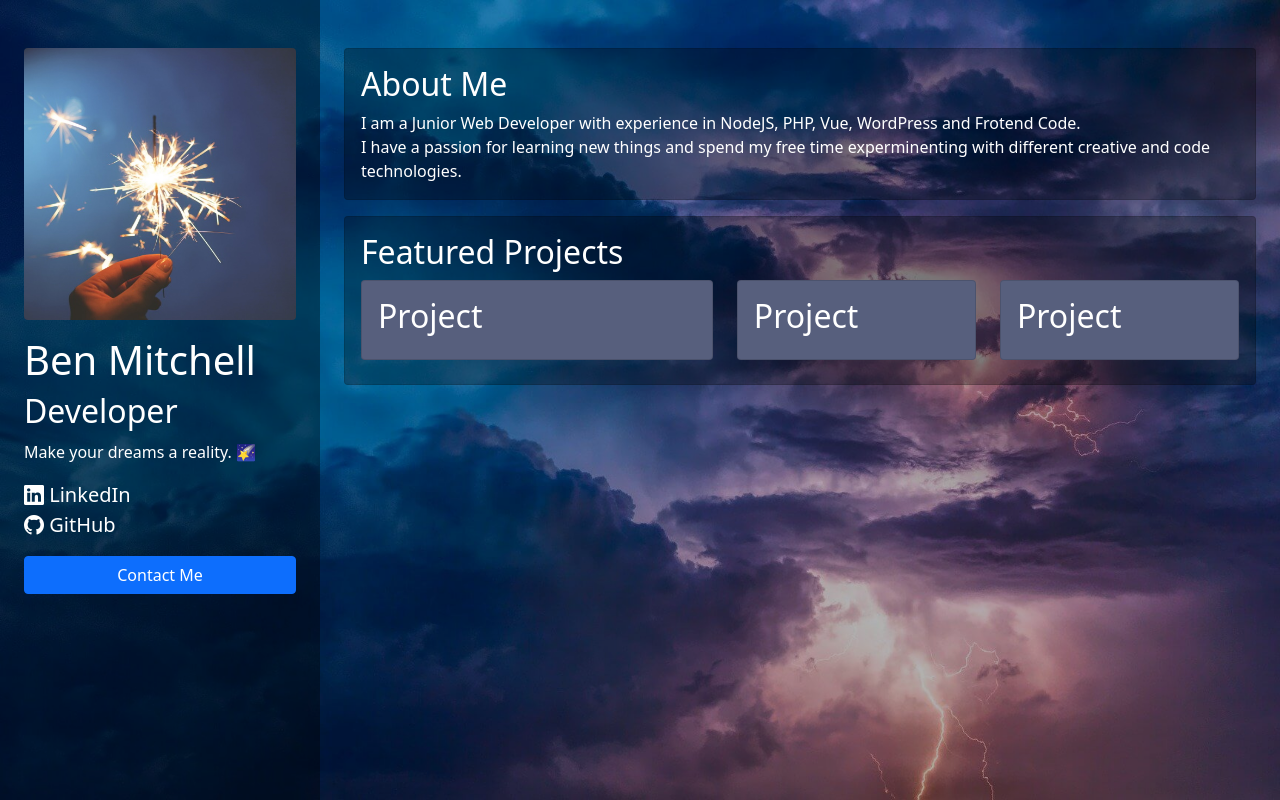
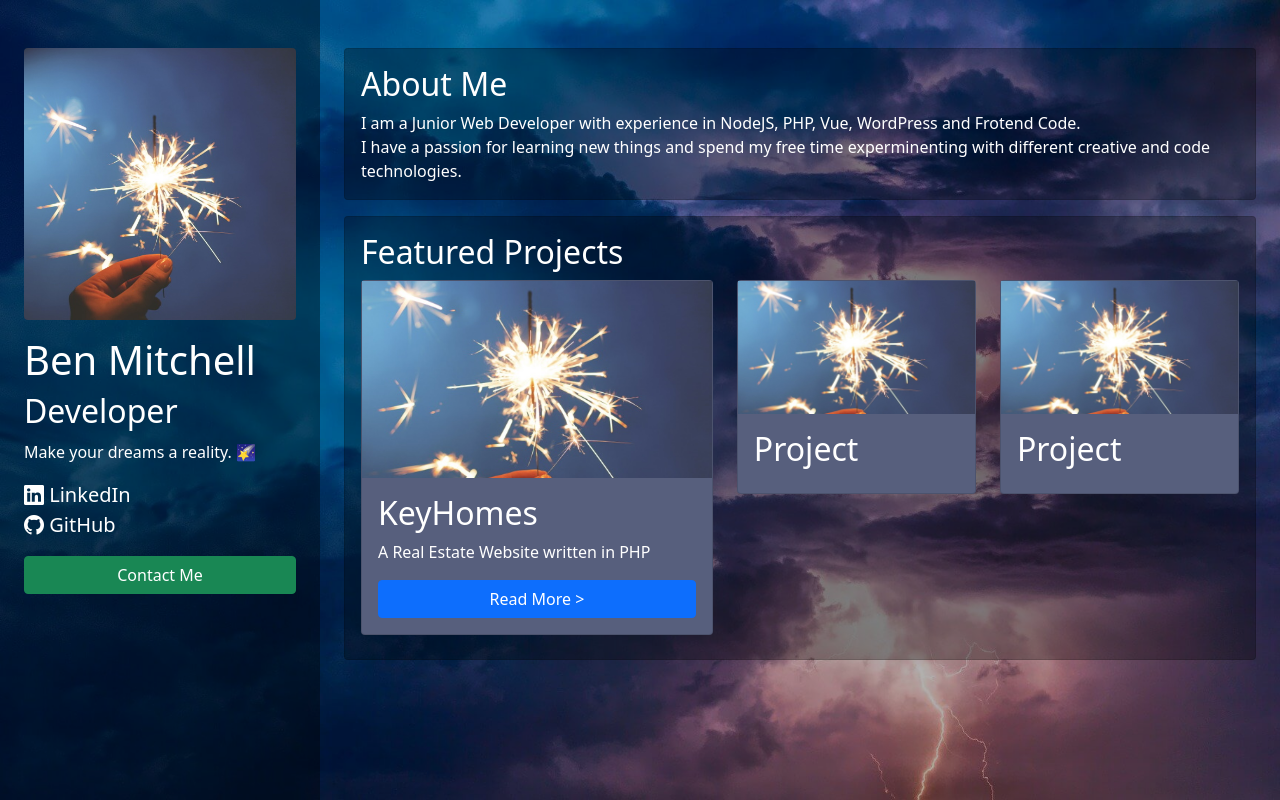
Before and after one commit to tezdrone/tezdrone.github.io, a website: page index.html in a window 1280 px wide. Drawn offline with nearby package versions, Linux system fonts and the light colour scheme.

Commit message:
Adjust placeholder card

```diff
--- a/index.html
+++ b/index.html
@@ -27,7 +27,7 @@
 						</li>
 					</ul>
 
-					<button class="btn btn-primary w-100">Contact Me</button>
+					<button class="btn btn-success w-100">Contact Me</button>
 				</div>
 
 				<div class="col-md-9 col-xxl-10 px-4 py-5">
@@ -44,14 +44,24 @@
 					<div class="card bg-darkened">
 						<div class="card-body">
 							<h2 class="card-title">Featured Projects</h2>
-							<!-- <h5 class="card-title">Card title</h5>
-							<h6 class="card-subtitle mb-2 text-muted">Card subtitle</h6>
-							<p class="card-text">Some quick example text to build on the card title and make up the bulk of the card's content.</p>
-							<a href="#" class="card-link">Card link</a>
-							<a href="#" class="card-link">Another link</a> -->
 							<div class="row">
 								<div class="col-lg-5">
 									<div class="card bg-secondary mb-2">
+										<div class="card-img-top ratio-16-9">
+											<div class="ratio-child" style="background-image: url('/static/img/profile-image.jpg')"></div>
+										</div>
+										<div class="card-body">
+											<h2 class="card-title">KeyHomes</h2>
+											<p class="card-text">A Real Estate Website written in PHP</p>
+											<a href="#" class="btn btn-primary w-100">Read More ></a>
+										</div>
+									</div>
+								</div>
+								<div class="col-lg">
+									<div class="card bg-secondary mb-2">
+										<div class="card-img-top ratio-16-9">
+											<div class="ratio-child" style="background-image: url('/static/img/profile-image.jpg')"></div>
+										</div>
 										<div class="card-body">
 											<h2 class="card-title">Project</h2>
 										</div>
@@ -59,13 +69,9 @@
 								</div>
 								<div class="col-lg">
 									<div class="card bg-secondary mb-2">
-										<div class="card-body">
-											<h2 class="card-title">Project</h2>
+										<div class="card-img-top ratio-16-9">
+											<div class="ratio-child" style="background-image: url('/static/img/profile-image.jpg')"></div>
 										</div>
-									</div>
-								</div>
-								<div class="col-lg">
-									<div class="card bg-secondary mb-2">
 										<div class="card-body">
 											<h2 class="card-title">Project</h2>
 										</div>
--- a/static/css/theme.scss
+++ b/static/css/theme.scss
@@ -60,3 +60,22 @@ body {
 		background: rgba(0, 0, 0, 0.3);
 	}
 }
+
+// Ratios
+
+.ratio-16-9 {
+	width: 100%;
+	padding-top: 56.25%; /* 1:1 Aspect Ratio */
+	position: relative; /* If you want text inside of it */
+}
+
+/* If you want text inside of the container */
+.ratio-child {
+	position: absolute;
+	top: 0;
+	left: 0;
+	bottom: 0;
+	right: 0;
+	background-position: center;
+	background-size: cover;
+}
```
Also changed, not shown: static/css/theme.css, 1 other file.
